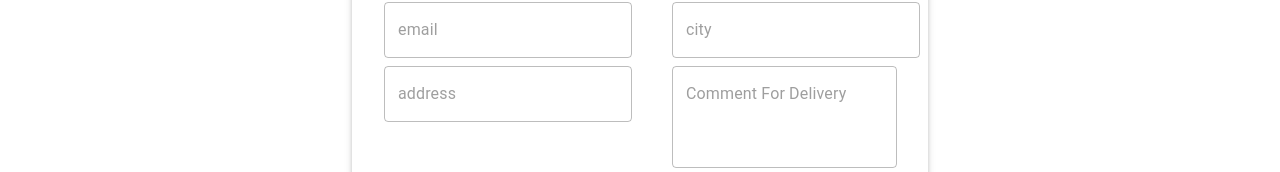
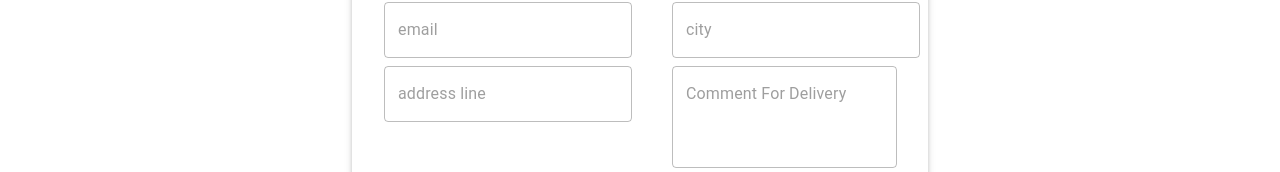
Before and after one commit to ayabryl/WebProgramming, a React (Create React App) app in the folder ui/: page /profile in a window 1280 px wide. Shown: the part 340-512 px from the top of the page. Built offline with nearby package versions, Linux system fonts and the light colour scheme.

Commit message:
Update UserProfile.js

```diff
--- a/ui/src/components/profile/UserProfile.js
+++ b/ui/src/components/profile/UserProfile.js
@@ -28,7 +28,7 @@ const UserProfile = (props) => {
 
   const [city, setCity] = React.useState("");
   const [CommentForDelivery, setCommentForDelivery] = React.useState("");
-  const [address, setAddress] = React.useState("");
+  const [addressLine, setAddressLine] = React.useState("");
   const [name, setName] = React.useState("");
   const [phone, setPhone] = React.useState("");
 
@@ -166,10 +166,10 @@ const UserProfile = (props) => {
               <TextField
                 disabled={!edit}
                 id="address"
-                label="address"
-                defaultValue={address}
+                label="address line"
+                defaultValue={addressLine}
                 onChange={(event) => {
-                  setAddress(event.target.value);
+                  setAddressLine(event.target.value);
                 }}
                 variant="outlined"
               />
```
